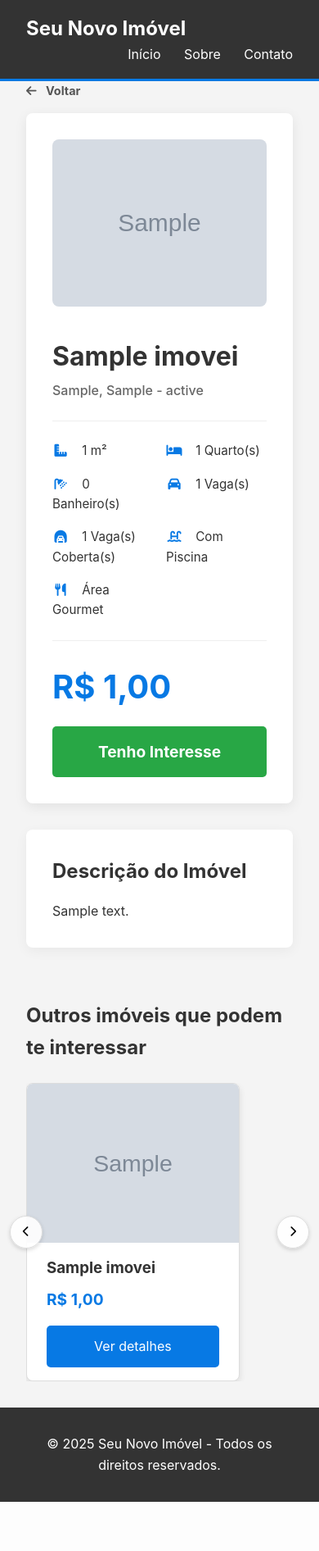
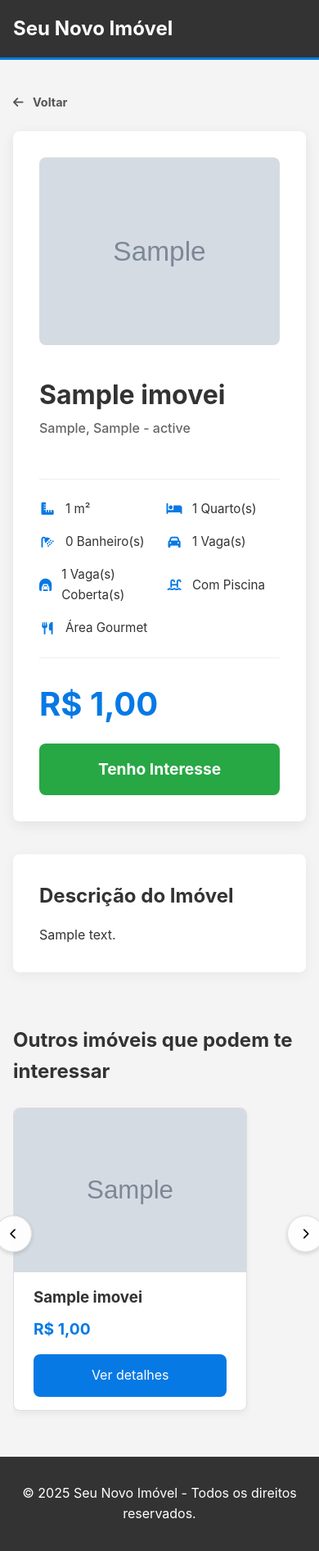
Before and after one commit to pedroH901/portal-divulgacao, a Flask app: template templates/imovel_detalhes.html in a window 390 px wide. Shown: the whole page at 82% size. Before the commit the page ends 1832 px from the top, so only its background shows below. Run offline with Flask 3, Linux system fonts and the light colour scheme; the template is opened without the code that fills it: values that come from a table or form of the project are taken from there, others are empty; tables that the repository leaves empty hold one stand-in row (values such as "Sample post"); grey boxes marked "Sample" are stand-in pictures.

Commit message:
VER 1.26 update no HTML, CSS, e APP.PY

```diff
--- a/app.py
+++ b/app.py
@@ -1,10 +1,12 @@
 # app.py
-from flask import Flask, render_template, abort
+from flask import Flask, render_template
 from models import db, Imovel
 
+# Cria a instância da aplicação Flask
 app = Flask(__name__)
 
-# --- CONFIGURAÇÃO DA CONEXÃO (MANTENHA A SUA) ---
+# --- Configuração do Banco de Dados ---
+# (Verifique se estes nomes correspondem ao seu ambiente)
 SERVER_NAME = 'localhost'
 DATABASE_NAME = 'SeuNovoImovel'
 
@@ -19,19 +21,44 @@ connection_string = (
 app.config['SQLALCHEMY_DATABASE_URI'] = f"mssql+pyodbc:///?odbc_connect={connection_string.replace(';', '%3B')}"
 app.config['SQLALCHEMY_TRACK_MODIFICATIONS'] = False
 
+# Inicializa o banco de dados com a aplicação
 db.init_app(app)
+
+
+# --- Rotas da Aplicação ---
+
+@app.route('/')
+def index():
+    """
+    Rota da página inicial.
+    Busca os imóveis ativos no banco e os envia para o template.
+    """
+    imoveis = Imovel.query.filter(Imovel.data_exclusao.is_(None)).order_by(Imovel.destaque_ordem.desc()).all()
+    return render_template('index.html', imoveis=imoveis)
+
 
 @app.route('/imovel/<int:imovel_id>')
 def imovel_detalhes(imovel_id):
-    # Busca o imóvel principal pelo ID. Retorna erro 404 se não encontrar.
-    imovel = Imovel.query.filter_by(id_imovel=imovel_id, data_exclusao=None).first_or_404()
+    """
+    Rota da página de detalhes de um imóvel específico.
+    """
+    # Busca o imóvel pelo ID ou retorna um erro 404 (Página não encontrada)
+    imovel = db.get_or_404(Imovel, imovel_id)
 
-    # Busca outros imóveis para o carrossel (excluindo o imóvel atual)
-    outros_imoveis = Imovel.query.filter(Imovel.id_imovel != imovel_id, Imovel.data_exclusao.is_(None)).limit(6).all()
+    # Verifica se o imóvel não foi excluído logicamente
+    if imovel.data_exclusao is not None:
+        # Se foi excluído, também retorna 404
+        return abort(404)
 
-    # Envia AMBOS (o imóvel principal e a lista de outros) para o template.
+    # Busca outros imóveis para o carrossel, excluindo o atual
+    outros_imoveis = Imovel.query.filter(
+        Imovel.id_imovel != imovel_id,
+        Imovel.data_exclusao.is_(None)
+    ).limit(6).all()
+
     return render_template('imovel_detalhes.html', imovel=imovel, outros_imoveis=outros_imoveis)
 
 
+# Ponto de entrada para rodar a aplicação
 if __name__ == '__main__':
     app.run(debug=True)
--- a/static/css/style.css
+++ b/static/css/style.css
@@ -1,9 +1,28 @@
 /* static/css/style.css */
 
-/* Reset básico e fontes */
+/* ==========================================================================
+   Reset Básico e Configurações Globais
+   ========================================================================== */
+:root {
+    --cor-principal: #0779e4;
+    --cor-sucesso: #28a745;
+    --cor-texto: #333;
+    --cor-fundo: #f4f4f4;
+    --cor-branco: #fff;
+    --borda-radius: 8px;
+}
+
+*, *::before, *::after {
+    box-sizing: border-box;
+}
+
 body, h1, h2, h3, p, ul {
     margin: 0;
     padding: 0;
+}
+
+html {
+    scroll-behavior: smooth;
 }
 
 body {
@@ -12,27 +31,29 @@ body {
     min-height: 100vh;
     font-family: -apple-system, BlinkMacSystemFont, 'Segoe UI', Roboto, Oxygen, Ubuntu, Cantarell, 'Open Sans', 'Helvetica Neue', sans-serif;
     line-height: 1.6;
-    background-color: #f4f4f4;
-    color: #333;
+    background-color: var(--cor-fundo);
+    color: var(--cor-texto);
 }
 
 .container {
-    max-width: 1100px;
-    margin: auto;
-    overflow: hidden;
+    width: 100%;
+    max-width: 1200px;
+    margin: 0 auto;
     padding: 0 2rem;
 }
 
-/* Header */
+/* ==========================================================================
+   Layout Principal (Header, Main, Footer)
+   ========================================================================== */
 header {
     background: #333;
-    color: #fff;
+    color: var(--cor-branco);
     padding: 1rem 0;
-    border-bottom: #0779e4 3px solid;
+    border-bottom: var(--cor-principal) 3px solid;
 }
 
 header #logo {
-    color: #fff;
+    color: var(--cor-branco);
     text-decoration: none;
     font-size: 1.5rem;
     font-weight: bold;
@@ -53,122 +74,163 @@ header nav ul li {
 }
 
 header nav ul li a {
-    color: #fff;
+    color: var(--cor-branco);
     text-decoration: none;
 }
 
-/* Conteúdo Principal */
-main {
-    padding: 2rem 0;
+/* CORREÇÃO DO FOOTER: Este seletor garante que a regra se aplique ao <main> */
+main.container {
+    flex-grow: 1; /* Faz o conteúdo principal crescer e empurrar o footer */
+    padding-top: 2.5rem;
+    padding-bottom: 2.5rem;
 }
 
+footer {
+    text-align: center;
+    padding: 2rem 0;
+    background: #333;
+    color: var(--cor-branco);
+    margin-top: auto; /* Necessário para o "sticky footer" com flexbox */
+}
+
+/* ==========================================================================
+   Componentes
+   ========================================================================== */
+.btn {
+    display: inline-block;
+    background: var(--cor-principal);
+    color: var(--cor-branco);
+    padding: 0.8rem 1.5rem;
+    text-decoration: none;
+    border-radius: var(--borda-radius);
+    text-align: center;
+    border: none;
+    cursor: pointer;
+    transition: background-color 0.2s;
+}
+
+.btn:hover {
+    filter: brightness(110%);
+}
+
+.btn-contato {
+    background: var(--cor-sucesso);
+    width: 100%;
+    padding: 1rem;
+    font-size: 1.2rem;
+    font-weight: bold;
+}
+
+/* ==========================================================================
+   Página Inicial
+   ========================================================================== */
 .hero {
-    background: #0779e4;
-    color: #fff;
+    background: var(--cor-principal);
+    color: var(--cor-branco);
     padding: 4rem 2rem;
     text-align: center;
-    border-radius: 5px;
-    margin-bottom: 2rem;
+    border-radius: var(--borda-radius);
+    margin-bottom: 2.5rem;
 }
 
 .destaques h2 {
     text-align: center;
     margin-bottom: 2rem;
+    font-size: 1.8rem;
 }
 
 .grid-imoveis {
     display: grid;
-    grid-template-columns: repeat(auto-fit, minmax(300px, 1fr));
+    grid-template-columns: repeat(auto-fit, minmax(320px, 1fr));
     gap: 1.5rem;
 }
 
 .card-imovel {
-    background: #fff;
+    background: var(--cor-branco);
     border: 1px solid #ddd;
-    border-radius: 8px; /* Bordas mais arredondadas */
+    border-radius: var(--borda-radius);
     overflow: hidden;
-    box-shadow: 0 4px 8px rgba(0,0,0,0.1);
-    text-align: left; /* Alinhar texto à esquerda */
-    transition: transform 0.2s ease-in-out; /* Efeito suave ao passar o mouse */
+    box-shadow: 0 4px 8px rgba(0,0,0,0.05);
+    transition: transform 0.2s ease-in-out, box-shadow 0.2s ease-in-out;
+    display: flex;
+    flex-direction: column;
 }
 
 .card-imovel:hover {
-    transform: translateY(-5px); /* Eleva o card um pouco */
+    transform: translateY(-5px);
+    box-shadow: 0 8px 16px rgba(0,0,0,0.1);
 }
 
 .card-imovel img {
     width: 100%;
-    height: auto;
-    display: block; /* Remove espaços em branco abaixo da imagem */
+    height: 200px;
+    object-fit: cover;
 }
 
-/* Nova classe para o conteúdo do card */
 .card-content {
     padding: 1rem 1.5rem;
+    flex-grow: 1;
+    display: flex;
+    flex-direction: column;
 }
 
 .card-imovel h3 {
     margin-bottom: 0.5rem;
+    flex-grow: 1;
 }
 
-.card-imovel .preco { /* Classe específica para o preço */
+.card-imovel .preco {
     font-size: 1.2rem;
     font-weight: bold;
-    color: #0779e4;
+    color: var(--cor-principal);
     margin-bottom: 1rem;
 }
 
-.btn {
-    display: inline-block;
-    background: #0779e4;
-    color: #fff;
-    padding: 0.8rem 1.5rem;
-    text-decoration: none;
-    border-radius: 5px;
-    width: 100%; /* Botão ocupa a largura toda do card */
-    text-align: center;
-    box-sizing: border-box; /* Garante que o padding não quebre o layout */
+/* ==========================================================================
+   Página de Detalhes
+   ========================================================================== */
+.voltar-link-container {
+    margin-bottom: 1.5rem;
+    font-size: 0.9rem;
 }
 
-/* Footer */
-footer {
-    text-align: center;
-    padding: 2rem 0;
-    background: #333;
-    color: #fff;
-    margin-top: 2rem;
-}
-
-/* --- Estilos para a Página de Detalhes do Imóvel (v2) --- */
-
-.voltar-link-container {
-    margin-bottom: 1.5rem;
-}
 .voltar-link-container a {
     text-decoration: none;
     color: #555;
     font-weight: bold;
+    transition: color 0.2s;
 }
+
 .voltar-link-container a:hover {
-    color: #0779e4;
+    color: var(--cor-principal);
+    text-decoration: underline;
+}
+
+.voltar-link-container i {
+    margin-right: 0.5rem;
 }
 
 .detalhe-bloco {
     display: grid;
     grid-template-columns: 1.5fr 1fr;
     gap: 2.5rem;
-    background: #fff;
+    background: var(--cor-branco);
     padding: 2rem;
-    border-radius: 8px;
+    border-radius: var(--borda-radius);
     box-shadow: 0 4px 15px rgba(0,0,0,0.08);
-    margin-bottom: 2rem;
+    margin-bottom: 2.5rem;
 }
 
 .bloco-imagem img {
     width: 100%;
     height: 100%;
     object-fit: cover;
-    border-radius: 8px;
+    border-radius: var(--borda-radius);
+}
+
+.bloco-info {
+    display: flex;
+    flex-direction: column;
 }
 
 .bloco-info h1 {
@@ -196,37 +258,32 @@ footer {
 
 .bloco-info .specs-imovel li {
     font-size: 0.95rem;
-    color: #333;
+    display: flex;
+    align-items: center;
 }
 
 .bloco-info .specs-imovel li i {
-    color: #0779e4;
+    color: var(--cor-principal);
     margin-right: 0.75rem;
     width: 20px;
     text-align: center;
 }
 
+.bloco-preco-e-acao {
+    margin-top: auto;
+}
+
 .bloco-preco-e-acao .preco-detalhe {
     font-size: 2.5rem;
     font-weight: bold;
-    color: #0779e4;
+    color: var(--cor-principal);
     margin-bottom: 1rem;
 }
 
-.btn-contato {
-    background: #28a745;
-    width: 100%;
-    text-align: center;
-    padding: 1rem;
-    font-size: 1.2rem;
-    font-weight: bold;
-    border: none;
-}
-
 .descricao-imovel {
-    background: #fff;
+    background: var(--cor-branco);
     padding: 2rem;
-    border-radius: 8px;
+    border-radius: var(--borda-radius);
     box-shadow: 0 4px 15px rgba(0,0,0,0.05);
 }
 
@@ -234,98 +291,92 @@ footer {
     margin-bottom: 1rem;
 }
 
-/* --- Estilos do Carrossel --- */
+/* ==========================================================================
+   Carrossel
+   ========================================================================== */
 .carrossel-container {
     margin-top: 4rem;
 }
+
 .carrossel-container h2 {
     margin-bottom: 1.5rem;
 }
+
 .carrossel-wrapper {
     position: relative;
 }
+
 .carrossel-track {
-    display: grid;
-    grid-auto-flow: column;
-    grid-auto-columns: calc(33.33% - 16px);
-    gap: 24px;
-    overflow-x: scroll;
+    display: flex;
+    overflow-x: auto;
+    gap: 1.5rem;
     scroll-snap-type: x mandatory;
-    scroll-behavior: smooth;
-    -ms-overflow-style: none;  /* IE and Edge */
-    scrollbar-width: none;  /* Firefox */
+    padding-bottom: 1rem;
+    -ms-overflow-style: none;
+    scrollbar-width: none;
 }
+
 .carrossel-track::-webkit-scrollbar {
-    display: none; /* Chrome, Safari, Opera */
+    display: none;
 }
-.carrossel-track .card-imovel {
+
+.carrossel-track > * {
     scroll-snap-align: start;
+    flex-shrink: 0;
+    width: calc(33.33% - 1rem);
 }
 
 .carrossel-btn {
     position: absolute;
-    top: 50%;
+    top: 40%;
     transform: translateY(-50%);
     z-index: 10;
-    background-color: rgba(255, 255, 255, 0.9);
+    background-color: rgba(255, 255, 255, 0.95);
     border: 1px solid #ddd;
     border-radius: 50%;
-    width: 40px;
-    height: 40px;
+    width: 45px;
+    height: 45px;
     cursor: pointer;
     box-shadow: 0 2px 5px rgba(0,0,0,0.15);
-}
-.carrossel-btn:hover {
-    background-color: #fff;
-}
-.btn-prev {
-    left: -20px;
-}
-.btn-next {
-    right: -20px;
+    transition: background-color 0.2s, box-shadow 0.2s;
 }
 
+.carrossel-btn:hover {
+    background-color: var(--cor-branco);
+    box-shadow: 0 4px 8px rgba(0,0,0,0.2);
+}
 
-/* --- Ajustes de Responsividade --- */
+.btn-prev {
+    left: -22px;
+}
+
+.btn-next {
+    right: -22px;
+}
+
+/* ==========================================================================
+   Responsividade
+   ========================================================================== */
 @media (max-width: 900px) {
+    header nav {
+        display: none;
+    }
     .detalhe-bloco {
         grid-template-columns: 1fr;
     }
-    .carrossel-track {
-        grid-auto-columns: calc(50% - 12px);
-    }
-}
-@media (max-width: 600px) {
-    .carrossel-track {
-        grid-auto-columns: calc(80%);
+    .carrossel-track > * {
+        width: calc(50% - 0.75rem);
     }
 }
 
-/* --- Ajustes para telas menores (Responsividade) --- */
-@media (max-width: 900px) {
-    .detalhe-grid-container {
-        grid-template-columns: 1fr; /* Coluna única em telas menores */
+@media (max-width: 600px) {
+    .container {
+        padding: 0 1rem;
+    }
+    .grid-imoveis {
+        grid-template-columns: 1fr;
+    }
+    .carrossel-track > * {
+        width: 80%;
     }
 }
-
-/* Estilo para o link de Voltar */
-.voltar-link-container {
-    margin-bottom: 1rem;
-    font-size: 0.9rem;
-}
-
-.voltar-link-container a {
-    text-decoration: none;
-    color: #555;
-    font-weight: bold;
-    transition: color 0.2s ease-in-out;
-}
-
-.voltar-link-container a:hover {
-    color: #0779e4; /* Muda para a cor principal ao passar o mouse */
-    text-decoration: underline;
-}
-
-.voltar-link-container i {
-    margin-right: 0.5rem;
-}
--- a/templates/imovel_detalhes.html
+++ b/templates/imovel_detalhes.html
@@ -47,7 +47,6 @@
     <p>{{ imovel.descricao | safe }}</p>
 </div>
 
-
 <section class="carrossel-container">
     <h2>Outros imóveis que podem te interessar</h2>
     <div class="carrossel-wrapper">
@@ -71,9 +70,6 @@
         <button class="carrossel-btn btn-next"><i class="fa-solid fa-chevron-right"></i></button>
     </div>
 </section>
-
-<link rel="stylesheet" href="https://cdnjs.cloudflare.com/ajax/libs/font-awesome/6.5.2/css/all.min.css" integrity="sha512-SnH5WK+bZxgPHs44uWIX+LLJAJ9/2PkPKZ5QiAj6Ta86w+fsb2TkcmfRyVX3pBnMFcV7oQPJkl9QevSCWr3W6A==" crossorigin="anonymous" referrerpolicy="no-referrer" />
-
 {% endblock %}
 
 
@@ -81,11 +77,16 @@
 <script>
 document.addEventListener('DOMContentLoaded', function () {
     const track = document.querySelector('.carrossel-track');
+    if (!track) return;
+
     const prevBtn = document.querySelector('.btn-prev');
     const nextBtn = document.querySelector('.btn-next');
+    const card = track.querySelector('.card-imovel');
 
-    if (track && prevBtn && nextBtn) {
-        const cardWidth = track.querySelector('.card-imovel').offsetWidth + 24; // Largura do card + gap
+    if (card && prevBtn && nextBtn) {
+        // Pega a largura do card + gap do CSS
+        const gap = parseFloat(getComputedStyle(track).gap);
+        const cardWidth = card.offsetWidth + gap;
 
         nextBtn.addEventListener('click', () => {
             track.scrollBy({ left: cardWidth, behavior: 'smooth' });
--- a/templates/layout.html
+++ b/templates/layout.html
@@ -5,6 +5,7 @@
     <meta name="viewport" content="width=device-width, initial-scale=1.0">
     <title>{% block title %}Portal de Imóveis{% endblock %}</title>
     <link rel="stylesheet" href="{{ url_for('static', filename='css/style.css') }}">
+    <link rel="stylesheet" href="https://cdnjs.cloudflare.com/ajax/libs/font-awesome/6.5.2/css/all.min.css" integrity="sha512-SnH5WK+bZxgPHs44uWIX+LLJAJ9/2PkPKZ5QiAj6Ta86w+fsb2TkcmfRyVX3pBnMFcV7oQPJkl9QevSCWr3W6A==" crossorigin="anonymous" referrerpolicy="no-referrer" />
 </head>
 <body>
     {% include 'header.html' %}
```
